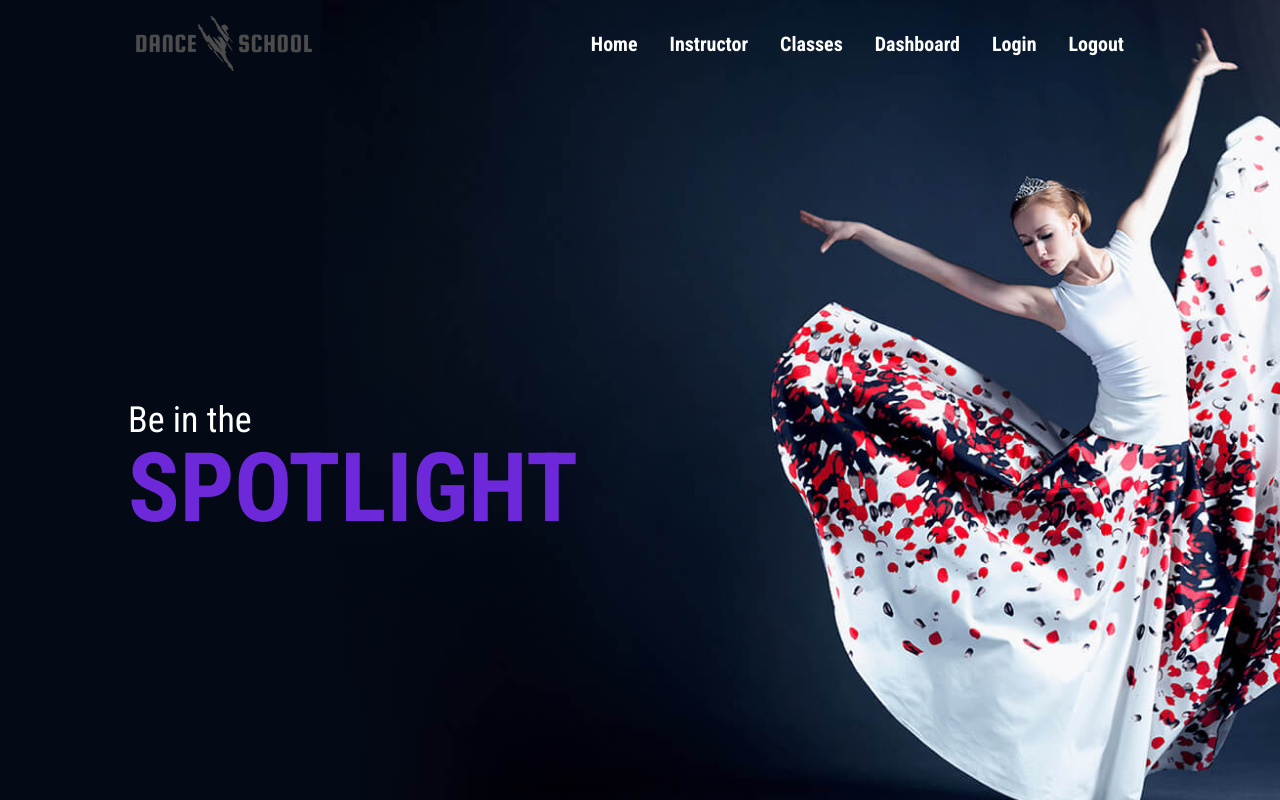
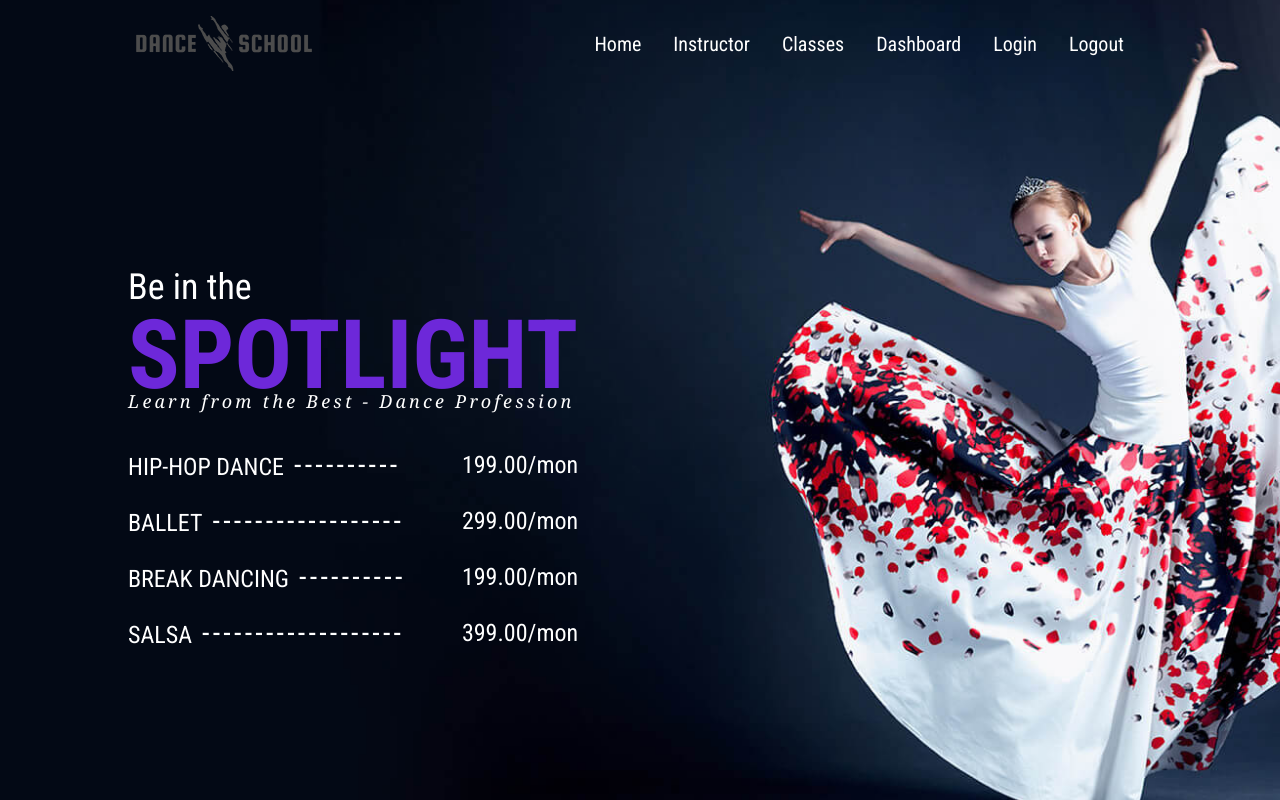
Before and after one commit to mahamudulhasan-me/dance-school, a React (Vite) app: page / in a window 1280 px wide. Built offline with nearby package versions, Linux system fonts and the light colour scheme.

Commit message:
add slider banner

```diff
--- a/src/index.css
+++ b/src/index.css
@@ -8,5 +8,5 @@ body {
   @apply max-w-[1366px] font-roboto;
 }
 .my-menu li {
-  @apply px-4 font-bold hover:text-violet-700 text-xl transition-all hover:transition-all hover:duration-300 duration-300 text-white;
+  @apply px-4  hover:text-violet-700 text-xl transition-all hover:transition-all hover:duration-300 duration-300 text-white;
 }
--- a/src/pages/Home/Banner/Banner.jsx
+++ b/src/pages/Home/Banner/Banner.jsx
@@ -3,16 +3,55 @@ import slider2 from "../../../assets/images/banner/slider2-1.jpg";
 import "./Styles.css";
 const Banner = () => {
   return (
-    <div className="header-wrapper h-screen">
+    <div className="header-wrapper ">
       <div
-        className="zoominheader h-screen bg-cover"
+        className="zoominheader min-h-screen bg-cover"
         style={{ backgroundImage: `url(${slider2})` }}
       ></div>
-      <div className="absolute top-1/2 px-[10%]">
+      <div className="absolute top-1/3 px-[10%]">
         <h3 className="text-white  text-4xl">Be in the</h3>
         <h1 className="text-8xl font-semibold text-violet-700 uppercase">
           SpotLight
         </h1>
+        <p className="text-white italic text-lg font-serif -mt-4 tracking-[0.2rem]">
+          Learn from the Best - Dance Profession
+        </p>
+        <div className="text-white uppercase mt-8 space-y-5">
+          <h5 className=" flex justify-between text-2xl items-center">
+            <span>
+              Hip-hop dance
+              <span className="tracking-[0.2rem] text-3xl"> ----------</span>
+            </span>
+            <span className="lowercase">199.00/mon</span>
+          </h5>
+          <h5 className=" flex justify-between text-2xl items-center">
+            <span>
+              Ballet
+              <span className="tracking-[0.2rem] text-3xl">
+                {" "}
+                ------------------
+              </span>
+            </span>
+            <span className="lowercase">299.00/mon</span>
+          </h5>
+          <h5 className=" flex justify-between text-2xl items-center">
+            <span>
+              break dancing
+              <span className="tracking-[0.2rem] text-3xl"> ----------</span>
+            </span>
+            <span className="lowercase">199.00/mon</span>
+          </h5>
+          <h5 className=" flex justify-between text-2xl items-center">
+            <span>
+              salsa
+              <span className="tracking-[0.2rem] text-3xl">
+                {" "}
+                -------------------
+              </span>
+            </span>
+            <span className="lowercase">399.00/mon</span>
+          </h5>
+        </div>
       </div>
     </div>
   );
```
